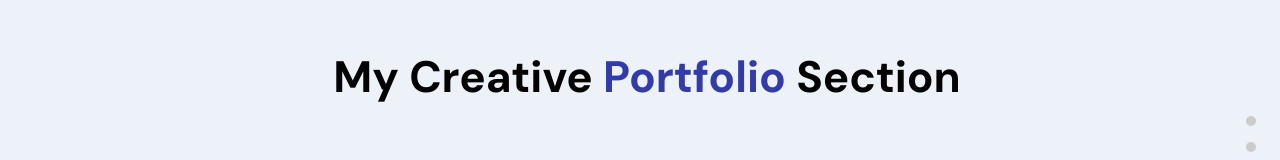
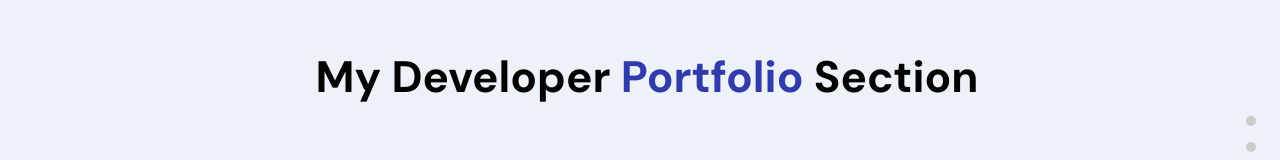
Before and after one commit to Vishu-221b/My-Portfolio, a React (Vite) app in the folder My-portfolio/: page / in a window 1280 px wide. Shown: the part 1814-1974 px from the top of the page. Built offline with nearby package versions, Linux system fonts and the light colour scheme; no server answers.

Commit message:
few text changes

```diff
--- a/My-portfolio/src/container/Work/Work.jsx
+++ b/My-portfolio/src/container/Work/Work.jsx
@@ -38,7 +38,7 @@ const Work = () => {
 
   return (
     <>
-      <h2 className="head-text">My Creative <span>Portfolio</span> Section</h2>
+      <h2 className="head-text">My Developer <span>Portfolio</span> Section</h2>
 
       <div className="app__work-filter">
         {['UI/UX', 'Web App', 'Mobile App', 'React JS', 'All'].map((item, index) => (
```
